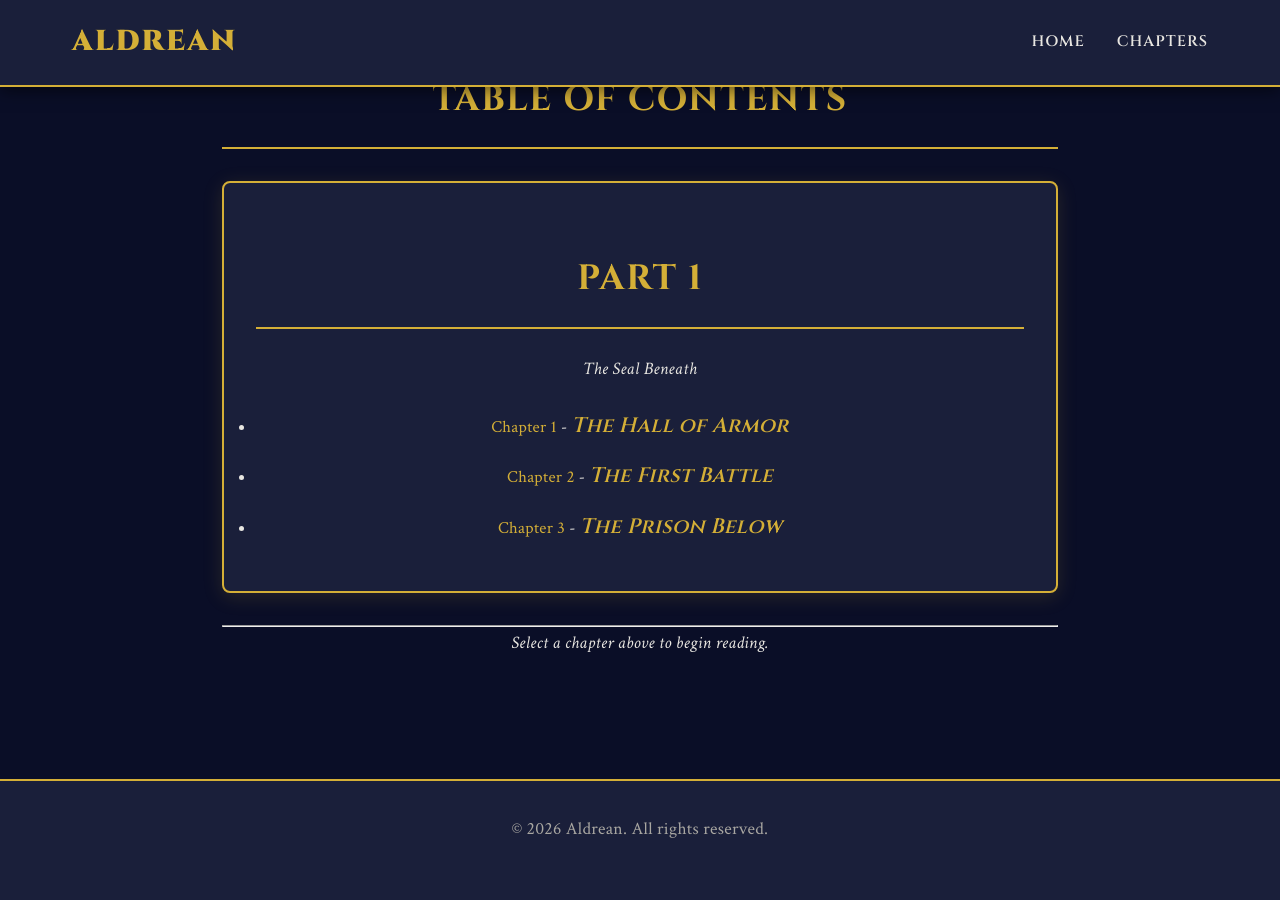
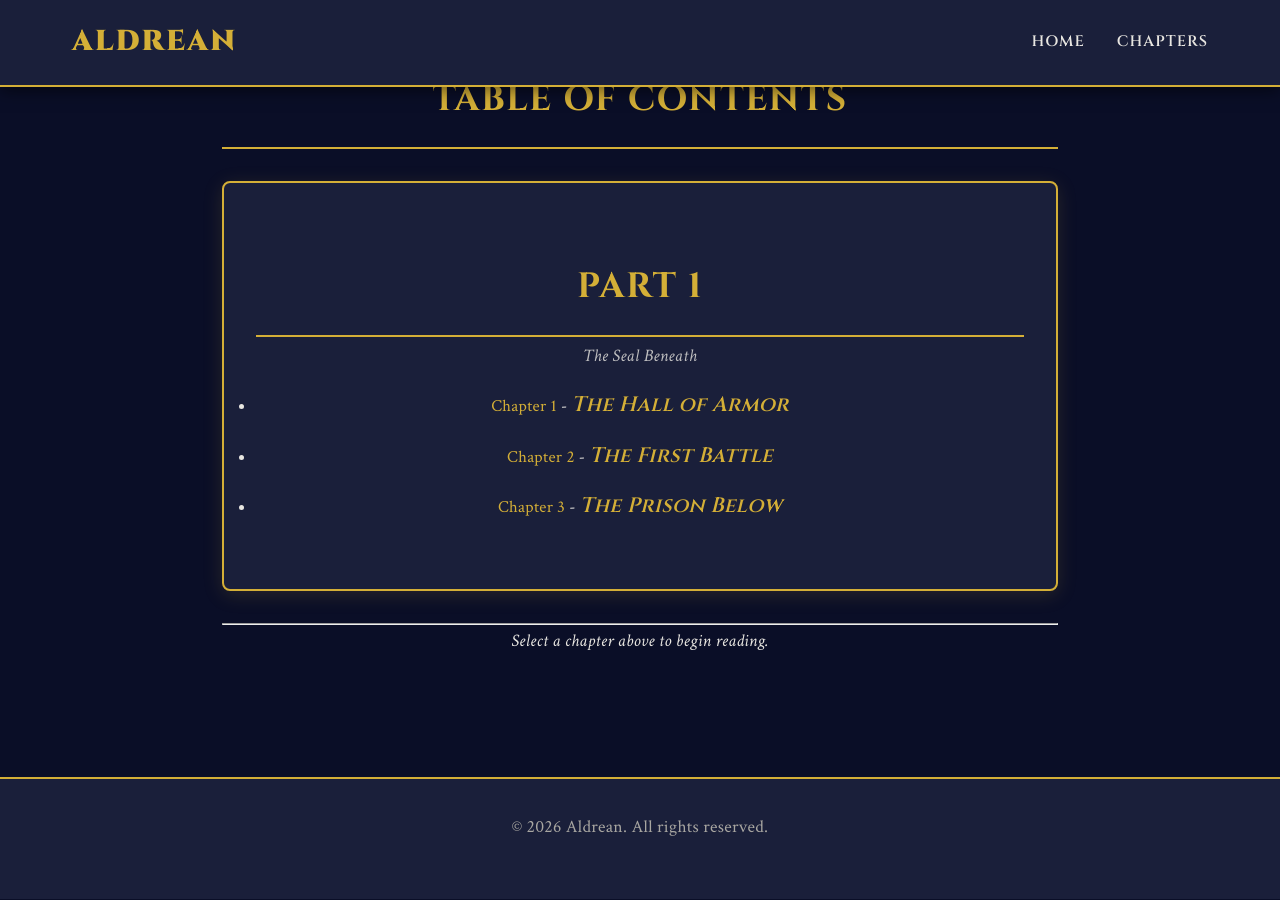
Before and after one commit to Nitro-Supreme/Aldrean, a Jekyll site: the page built from index.md, in a window 1280 px wide and 900 px high, scrolled down 249 px. Built offline with Jekyll 4.4.1, drawn with Linux system fonts in a browser that asks for light colours.

Commit message:
Update style.css
style changes? will see if they look good

```diff
--- a/assets/css/style.css
+++ b/assets/css/style.css
@@ -188,6 +188,30 @@ a:hover {
 .toc-container a:hover {
   color: var(--accent-purple);
   padding-left: 0.5rem;
+}
+
+.part-heading {
+    margin-top: 2.5rem;
+    margin-bottom: 0.2rem;
+}
+
+.part-subtitle {
+    margin-top: 0;
+    margin-bottom: 1rem;
+    font-style: italic;
+    opacity: 0.8;
+}
+
+.chapter-list {
+    margin-bottom: 2rem;
+}
+
+.chapter-subtitle {
+    text-decoration: none;
+}
+
+.chapter-subtitle:hover {
+    text-decoration: underline;
 }
 
 /* ========================================
```
